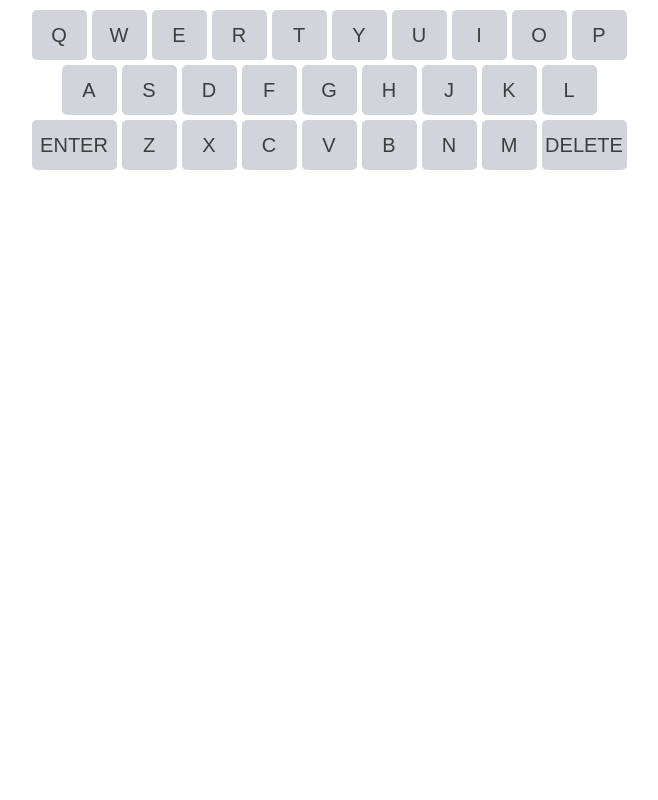
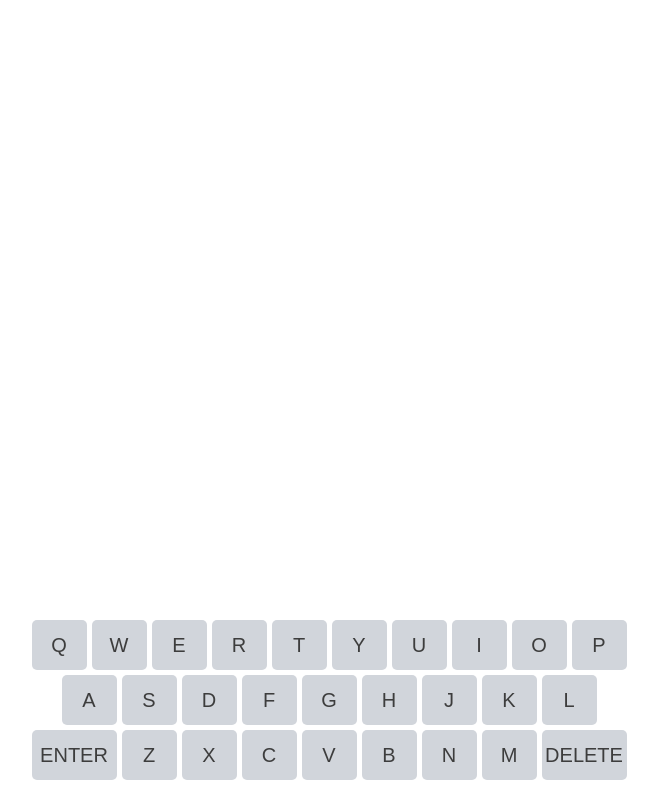
Before and after one commit to renrevo/wordle, a plain HTML site: page index.html in a window 1280 px wide. Shown: the whole page, without its empty margins (311-969 px from the left). Drawn offline with Linux system fonts and the light colour scheme.

Commit message:
design update

```diff
--- a/index.html
+++ b/index.html
@@ -8,9 +8,10 @@
     <title>Wordle</title>
   </head>
   <body>
+    <div class="game">
       <div class="board"></div>
     <div class="keyboard">
-      <div class="keyboard__row">
+      <div class="keyboard__row" data-key="Q">
         <button class="key" data-key="Q">Q</button>
         <button class="key" data-key="W">W</button>
         <button class="key" data-key="E">E</button>
@@ -24,7 +25,7 @@
       </div>
 
       <div class="keyboard__row">
-          <div class="space"></div>
+        <div class="space"></div>
         <button class="key" data-key="A">A</button>
         <button class="key" data-key="S">S</button>
         <button class="key" data-key="D">D</button>
@@ -49,5 +50,6 @@
         <button data-delete class="key key--large">Delete</button>
       </div>
     </div>
+    </div>
   </body>
 </html>
--- a/scss/style.scss
+++ b/scss/style.scss
@@ -13,15 +13,19 @@
 
 body {
   font-size: clamp(0.5rem, 2.5vmin, 1.5rem);
-  height: 100%;
+  height: 100vh;
+}
+
+.game {
   display: grid;
   grid-template-rows: 1fr auto;
+  height: 100%;
 }
 
 .keyboard {
   display: grid;
   gap: 0.25em;
-  padding: 0.5em 0.25em;
+  padding: 1em 0.25em;
 
   &__row {
     display: grid;
```
Also changed, not shown: css/style.css, 1 other file.
